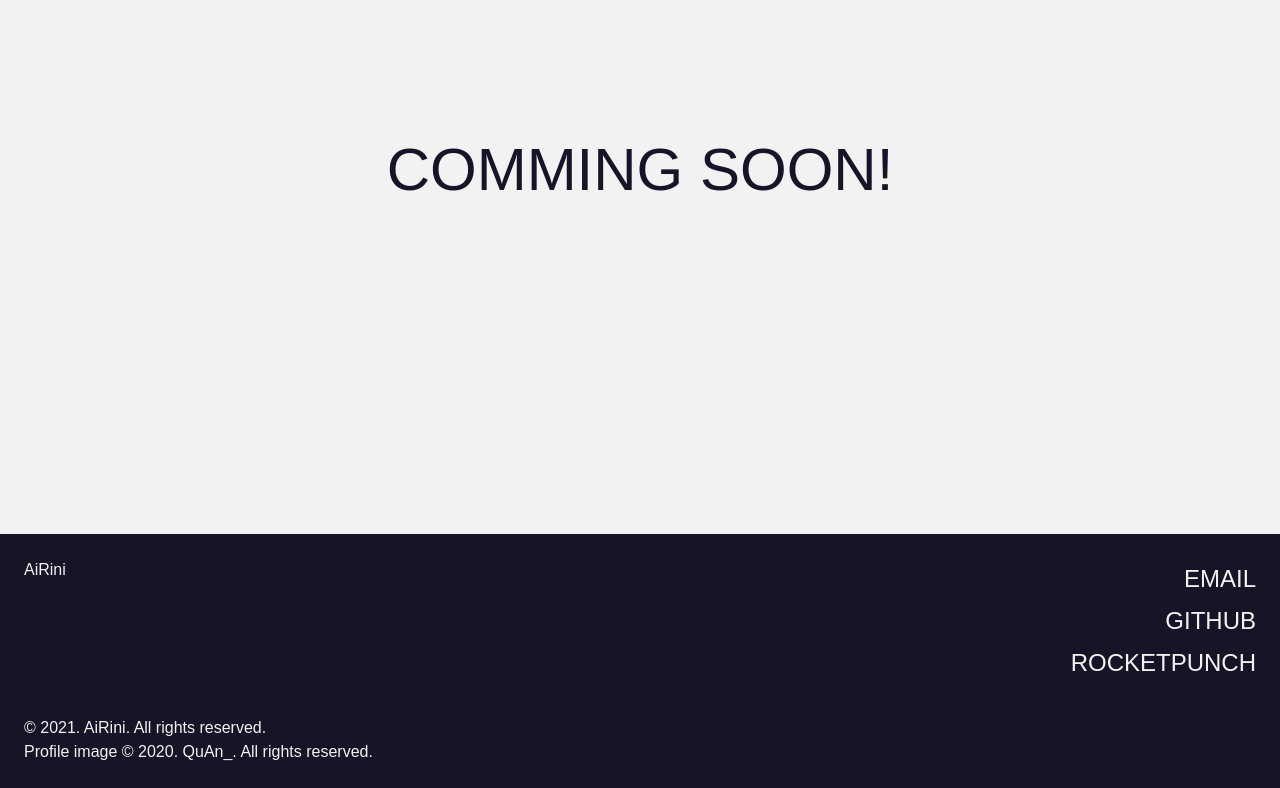
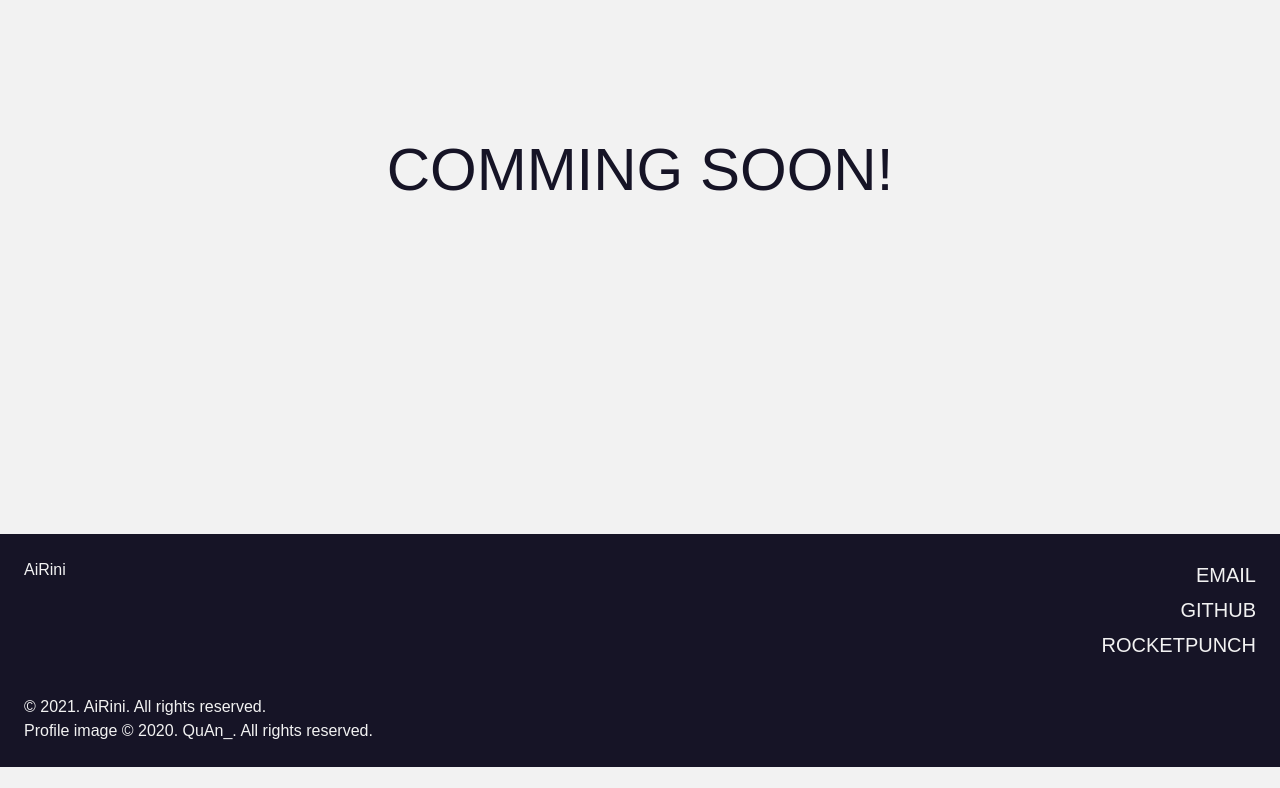
Before and after one commit to arnix3/AiRini, a Next.js app: page / in a window 1280 px wide. Shown: the part 698-1486 px from the top of the page. After the commit the page ends 1465 px from the top, so only its background shows below. Built offline with nearby package versions, Linux system fonts and the light colour scheme; a web font is replaced by a local one.

Commit message:
refactor: font 크기 조절

```diff
--- a/components/Footer.tsx
+++ b/components/Footer.tsx
@@ -44,7 +44,7 @@ function Footer() {
             color={'text.secondary'}
             lang={'en'}
             className={'external-link'}
-            fontSize={'1.5rem'}
+            fontSize={'1.25rem'}
           >
             Email
           </Typography>
@@ -58,7 +58,7 @@ function Footer() {
             lang={'en'}
             className={'external-link'}
             color={'text.secondary'}
-            fontSize={'1.5rem'}
+            fontSize={'1.25rem'}
           >
             Github
           </Typography>
@@ -72,7 +72,7 @@ function Footer() {
             lang={'en'}
             className={'external-link'}
             color={'text.secondary'}
-            fontSize={'1.5rem'}
+            fontSize={'1.25rem'}
           >
             RocketPunch
           </Typography>
```
